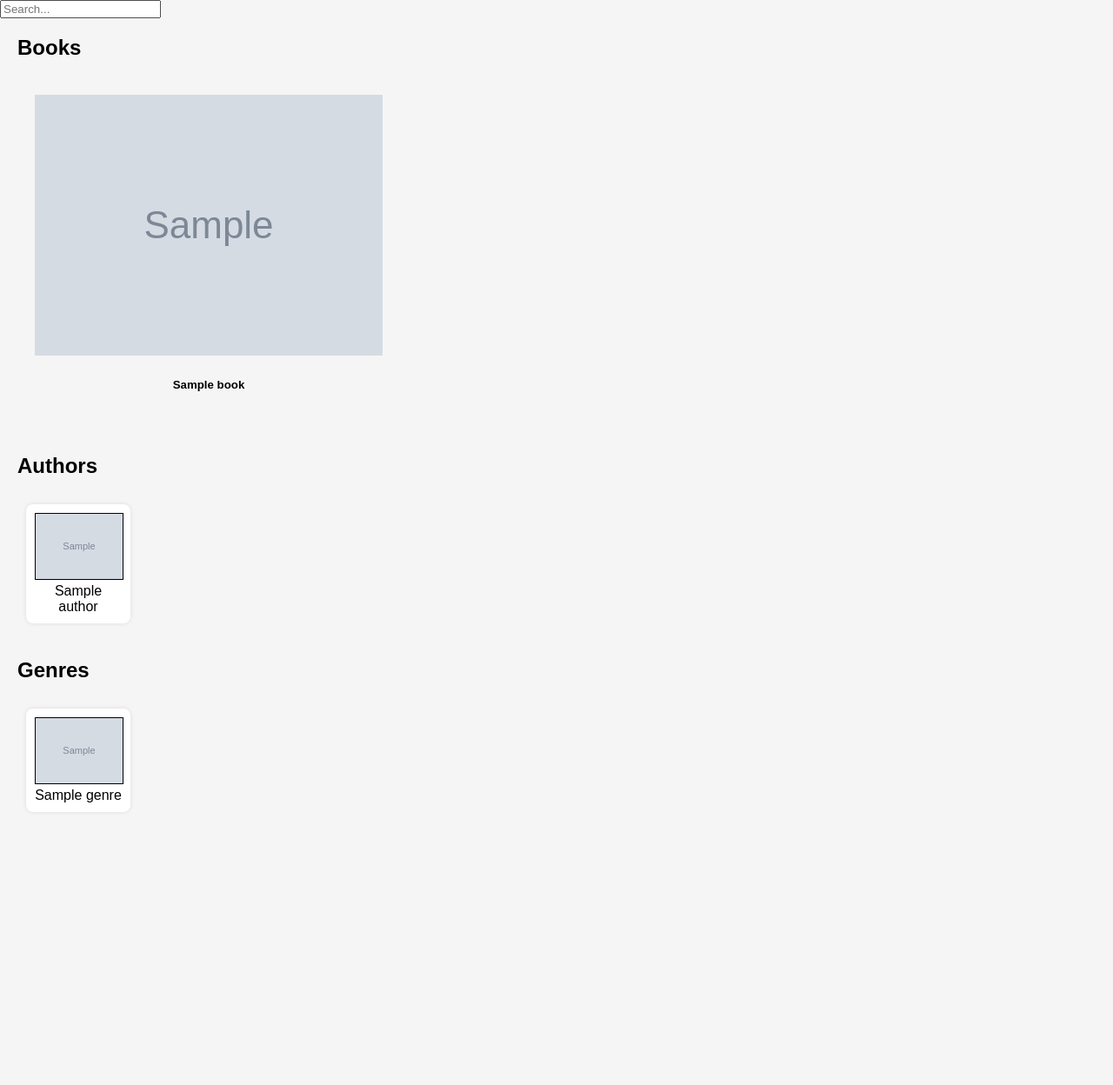
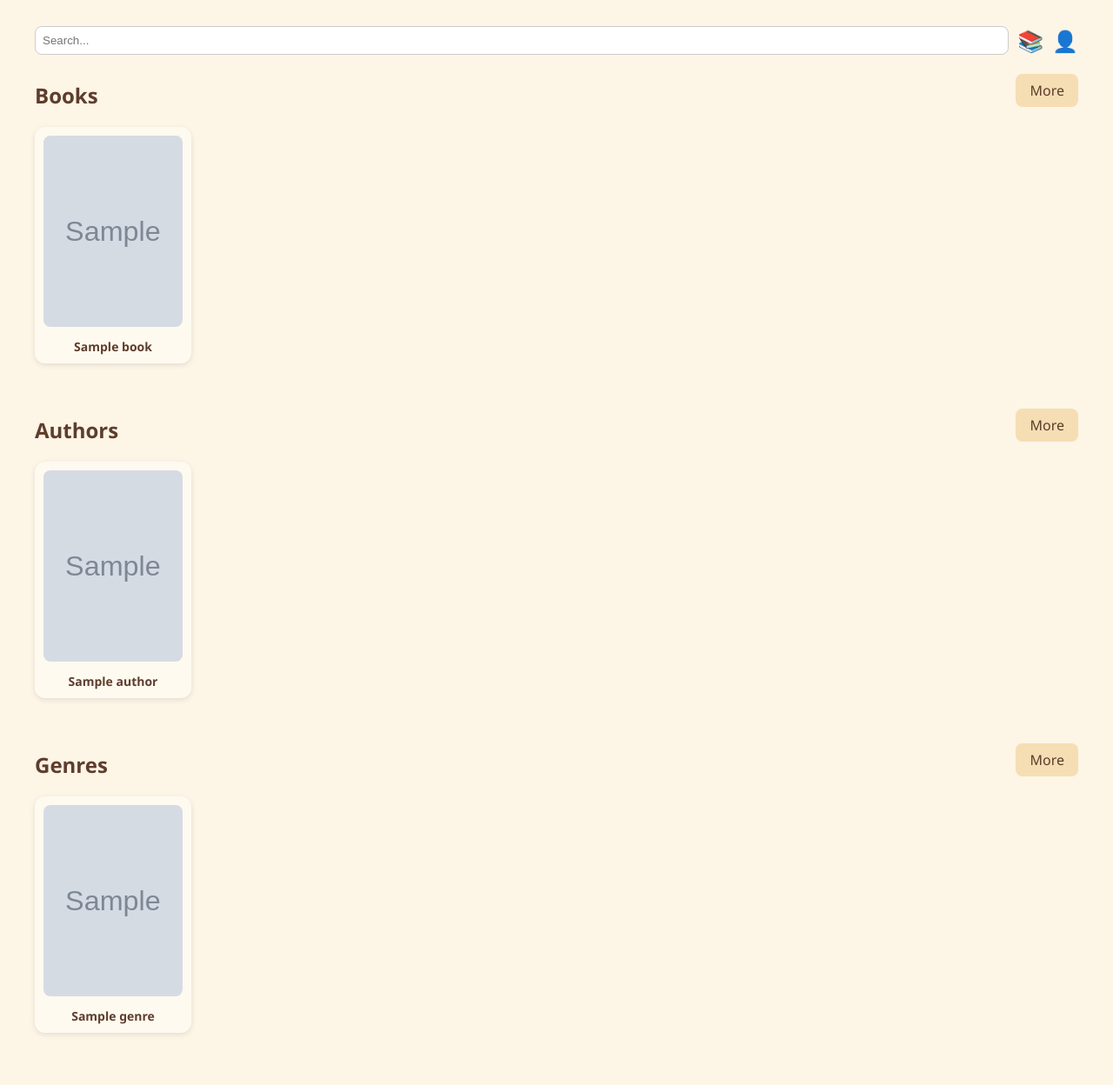
Before and after one commit to vovah33/MVC-Library, a PHP site: page / in a window 1280 px wide. Shown: the whole page at 87% size. Before the commit the page ends 923 px from the top, so only its background shows below. Run offline with PHP 8.4, Linux system fonts and the light colour scheme; tables that the repository leaves empty or names only in its code hold one stand-in row (values such as "Sample post"); grey boxes marked "Sample" are stand-in pictures.

Commit message:
Home page css

```diff
--- a/Controller/BookController.php
+++ b/Controller/BookController.php
@@ -13,4 +13,10 @@ class BookController {
             echo "Book not found.";
         }
     }
+
+    public function listAll() {
+        $model = new BookModel();
+        $books = $model->getAllBooks();
+        include 'View/templates/book_list.php';
+    }
 }
--- /dev/null
+++ b/Public/styles/cards.css
@@ -0,0 +1,43 @@
+/* Public/styles/cards.css */
+
+.tile {
+    width: 160px;
+    background-color: #fffaf0;
+    border-radius: 12px;
+    box-shadow: 0 2px 6px rgba(0,0,0,0.1);
+    padding: 10px;
+    text-align: center;
+    transition: transform 0.2s;
+}
+
+.tile:hover {
+    transform: scale(1.03);
+}
+
+.tile img {
+    width: 100%;
+    height: 220px;
+    object-fit: cover;
+    border-radius: 8px;
+    margin-bottom: 8px;
+}
+
+.tile .title {
+    font-weight: 600;
+    font-size: 14px;
+}
+
+.button-tile {
+    padding: 8px 16px;
+    background-color: #f5deb3;
+    border-radius: 8px;
+    border: none;
+    font-weight: 500;
+    color: #5e3d2d;
+    text-align: center;
+    transition: background-color 0.3s;
+}
+
+.button-tile:hover {
+    background-color: #e0c9a6;
+}
--- /dev/null
+++ b/Public/styles/layout.css
@@ -0,0 +1,48 @@
+/* Public/styles/layout.css */
+
+.container {
+    max-width: 1200px;
+    margin: 0 auto;
+    padding: 20px;
+}
+
+.top-bar {
+    display: flex;
+    justify-content: space-between;
+    align-items: center;
+    padding: 10px 0;
+}
+
+.search-input {
+    flex-grow: 1;
+    padding: 8px;
+    margin-right: 10px;
+    border-radius: 8px;
+    border: 1px solid #ccc;
+}
+
+.logo {
+    font-size: 24px;
+    margin-right: 10px;
+}
+
+.profile-icon {
+    font-size: 24px;
+}
+
+.section {
+    margin-bottom: 40px;
+}
+
+.section-header {
+    display: flex;
+    justify-content: space-between;
+    align-items: center;
+    margin-bottom: 10px;
+}
+
+.grid-row {
+    display: flex;
+    flex-wrap: wrap;
+    gap: 16px;
+}
--- /dev/null
+++ b/Public/styles/main.css
@@ -0,0 +1,23 @@
+/* Public/styles/main.css */
+
+body {
+    background-color: #fdf5e6;
+    font-family: 'Segoe UI', sans-serif;
+    margin: 0;
+    padding: 0;
+    color: #333;
+}
+
+h2 {
+    color: #5e3d2d;
+    margin-bottom: 10px;
+}
+
+a {
+    text-decoration: none;
+    color: #5e3d2d;
+}
+
+a:hover {
+    text-decoration: underline;
+}
--- a/View/home.php
+++ b/View/home.php
@@ -1,62 +1,76 @@
-<!-- View/home.php -->
 <!DOCTYPE html>
-<html lang="uk">
+<html lang="en">
 <head>
     <meta charset="UTF-8">
-    <title>Library</title>
-    <link rel="stylesheet" href="View/styles/main.css">
-    <style>
-        .item img {
-            max-width: 100px;
-            height: auto;
-            border: 1px solid #000;
-        }
-
-        .card, .item {
-            margin: 10px;
-            padding: 10px;
-            display: inline-block;
-            text-align: center;
-        }
-
-        .section {
-            margin-bottom: 30px;
-        }
-    </style>
+    <title>Library Home</title>
+    <link rel="stylesheet" href="/MVC-Library/Public/styles/main.css">
+    <link rel="stylesheet" href="/MVC-Library/Public/styles/layout.css">
+    <link rel="stylesheet" href="/MVC-Library/Public/styles/cards.css">
 </head>
 <body>
-    <div>
-        <input type="text" placeholder="Search...">
+    <div class="container">
+
+        <!-- Top Bar -->
+        <div class="top-bar">
+            <input type="text" placeholder="Search..." class="search-input">
+            <div class="logo">📚</div>
+            <div class="profile-icon">👤</div>
         </div>
 
+        <!-- Books Section -->
         <div class="section">
+            <div class="section-header">
                 <h2>Books</h2>
+                <a href="?page=books" class="button-tile">More</a>
+            </div>
+            <div class="grid-row">
                 <?php foreach ($books as $book): ?>
-            <div class="card">
-                <img src="/MVC-Library/Public/Images/Covers/<?= htmlspecialchars($book['cover'] ?? '') ?>" alt="cover">
-                <h5><?= htmlspecialchars($book['title'] ?? 'No title') ?></h5>
+                    <div class="tile">
+                        <a href="?page=book&id=<?= $book['id'] ?>">
+                            <img src="/MVC-Library/Public/Images/Covers/<?= htmlspecialchars($book['cover']) ?>" alt="Book cover">
+                            <div class="title"><?= htmlspecialchars($book['title']) ?></div>
+                        </a>
                     </div>
                 <?php endforeach; ?>
             </div>
+        </div>
 
+        <!-- Authors Section -->
         <div class="section">
+            <div class="section-header">
                 <h2>Authors</h2>
+                <a href="?page=authors" class="button-tile">More</a>
+            </div>
+            <div class="grid-row">
                 <?php foreach ($authors as $author): ?>
-            <div class="item">
-                <img src="/MVC-Library/Public/Images/Photos/<?= htmlspecialchars($author['photo'] ?? '') ?>" alt="author">
-                <div><?= htmlspecialchars($author['name'] ?? 'No name') ?></div>
+                    <div class="tile">
+                        <a href="?page=author&id=<?= $author['id'] ?>">
+                            <img src="/MVC-Library/Public/Images/Photos/<?= htmlspecialchars($author['photo']) ?>" alt="Author photo">
+                            <div class="title"><?= htmlspecialchars($author['name']) ?></div>
+                        </a>
                     </div>
                 <?php endforeach; ?>
             </div>
+        </div>
 
+        <!-- Genres Section -->
         <div class="section">
+            <div class="section-header">
                 <h2>Genres</h2>
+                <a href="?page=genres" class="button-tile">More</a>
+            </div>
+            <div class="grid-row">
                 <?php foreach ($genres as $genre): ?>
-            <div class="item">
-                <img src="/MVC-Library/Public/Images/Icons/<?= htmlspecialchars($genre['icone'] ?? '') ?>" alt="genre">
-                <div><?= htmlspecialchars($genre['name'] ?? 'No name') ?></div>
+                    <div class="tile">
+                        <a href="?page=genre&id=<?= $genre['id'] ?>">
+                            <img src="/MVC-Library/Public/Images/Icons/<?= htmlspecialchars($genre['icone']) ?>" alt="Genre icon">
+                            <div class="title"><?= htmlspecialchars($genre['name']) ?></div>
+                        </a>
                     </div>
                 <?php endforeach; ?>
             </div>
+        </div>
+
+    </div>
 </body>
 </html>
--- a/View/styles/main.css
+++ /dev/null
@@ -1,22 +0,0 @@
-/* Стилі для онлайн бібліотеки */
-body {
-    font-family: Arial, sans-serif;
-    margin: 0;
-    padding: 0;
-    background-color: #f5f5f5;
-}
-
-.section {
-    margin: 20px;
-}
-
-.item {
-    display: inline-block;
-    width: 100px;
-    margin: 10px;
-    padding: 10px;
-    background-color: white;
-    border-radius: 8px;
-    text-align: center;
-    box-shadow: 0 0 5px rgba(0,0,0,0.1);
-}
```
Also changed, not shown: Controller/AuthorController.php (+7 -1 lines), Controller/GenreController.php (+8 -1 lines), View/templates/author_list.php (added, +20 -0 lines), View/templates/book_list.php (added, +20 -0 lines), View/templates/genre_list.php (added, +20 -0 lines), index.php (+24 -5 lines). Lines whose indentation alone changed are shown as unchanged.
